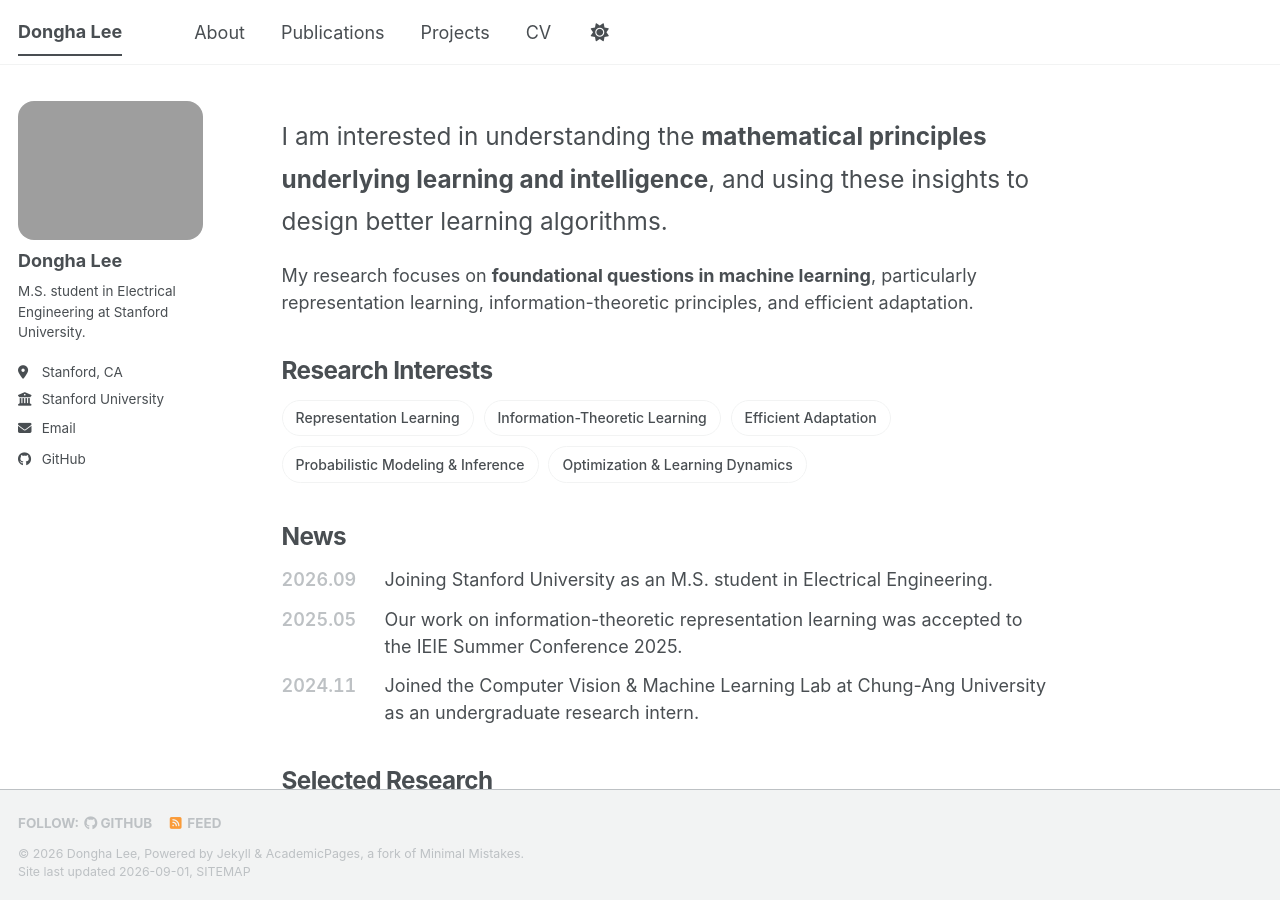
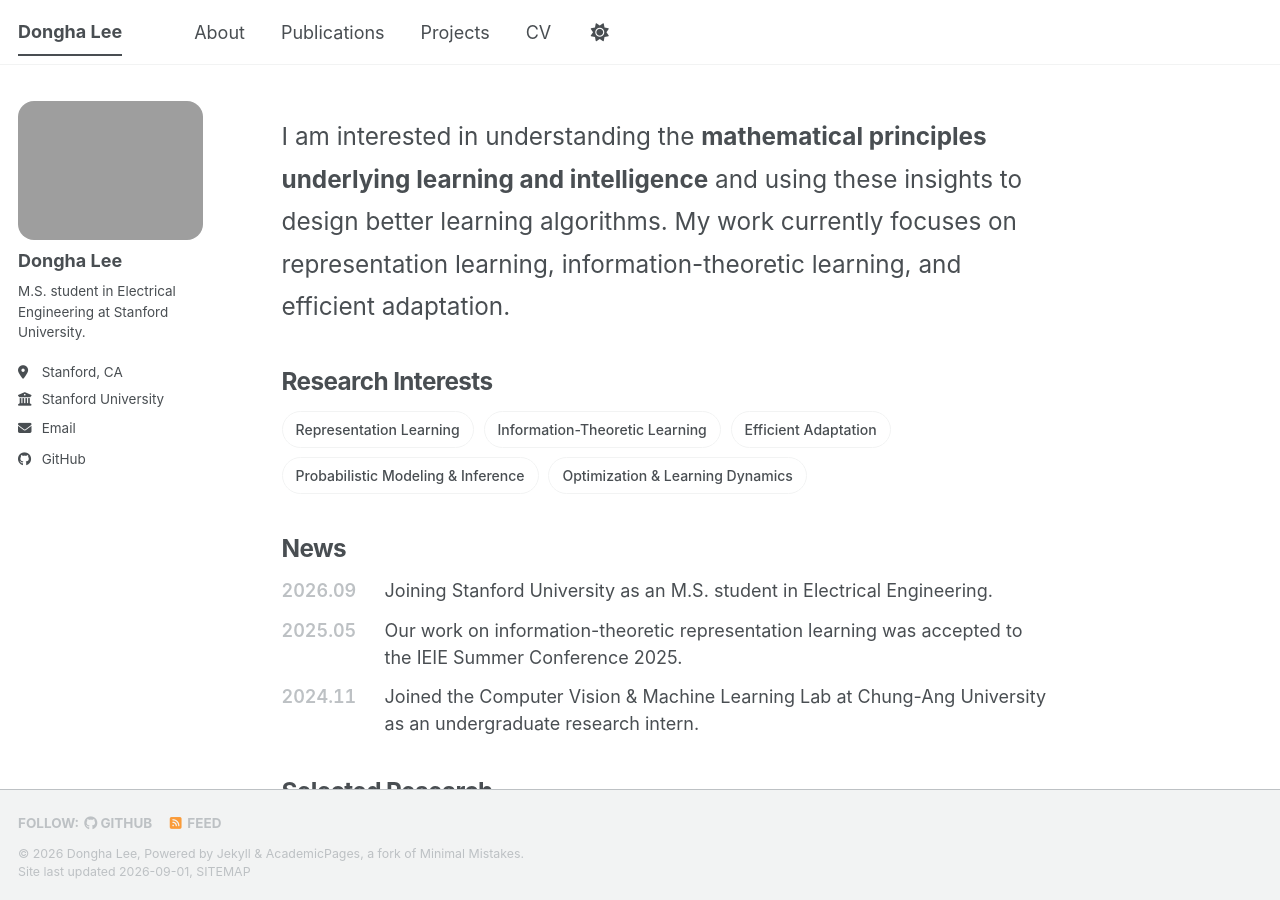
Before and after one commit to lee-research/lee-research.github.io, a Jekyll site: the page built from _pages/about.md, in a window 1280 px wide and 900 px high. Built offline with Jekyll 4.4.1, drawn with Linux system fonts in a browser that asks for light colours; a script bundle is joined from its source files by our own code; library files that are not in the unit come from our copies.

Commit message:
Update about.md

```diff
--- a/_pages/about.md
+++ b/_pages/about.md
@@ -22,15 +22,14 @@ and efficient adaptation.
 </p> -->
 
 <p class="home-lead">
-I am interested in understanding the
-<strong>mathematical principles underlying learning and intelligence</strong>,
-and using these insights to design better learning algorithms.
-</p>
+  I am interested in understanding the
+  <strong>mathematical principles underlying learning and intelligence</strong>
+  and using these insights to design better learning algorithms.
 
-<p>
-My research focuses on <strong>foundational questions in machine learning</strong>,
-particularly representation learning, information-theoretic principles,
-and efficient adaptation.
+  <span class="home-focus">
+    My work currently focuses on representation learning,
+    information-theoretic learning, and efficient adaptation.
+  </span>
 </p>
 
 <!-- <div class="home-links">
```
